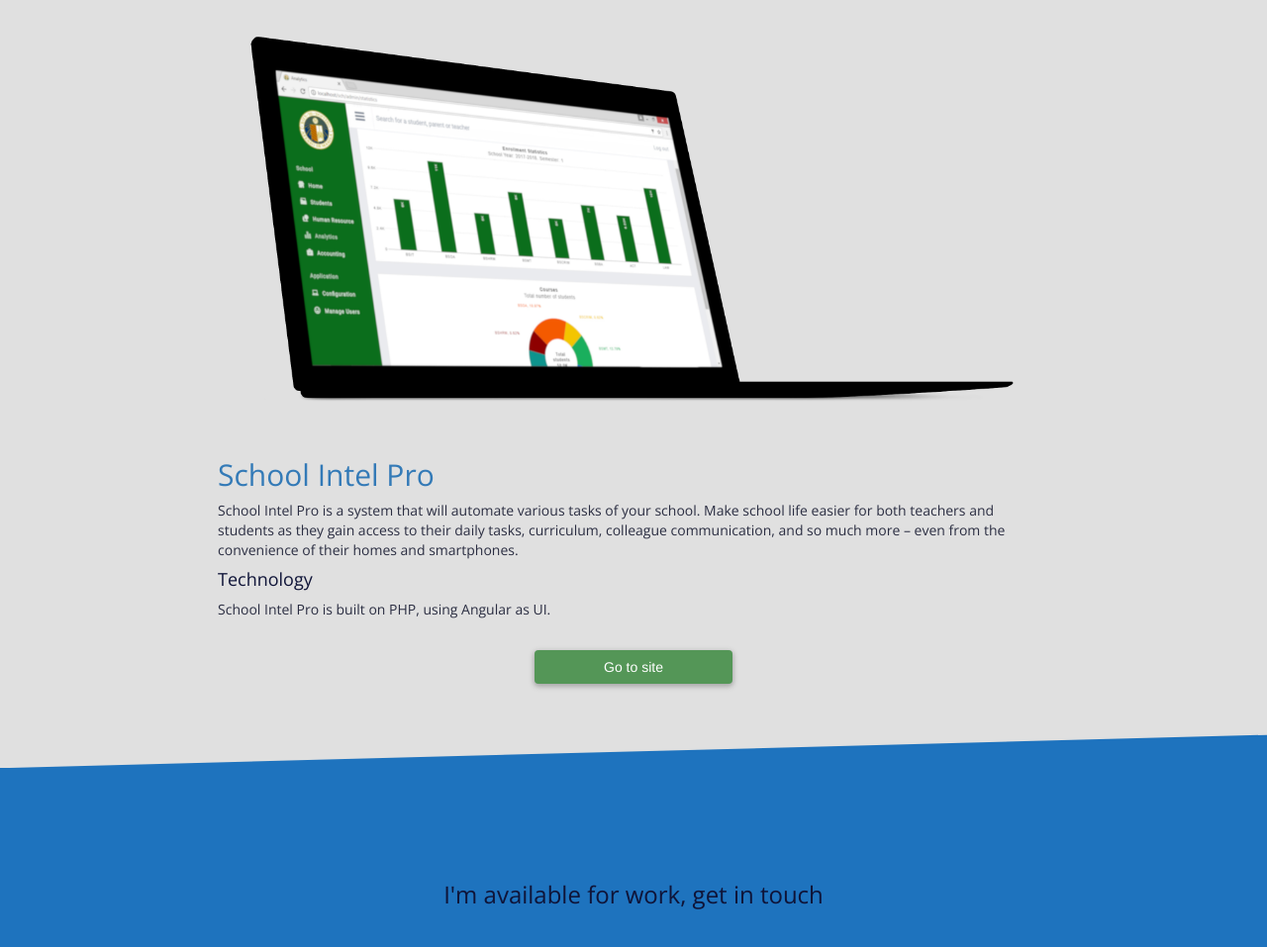
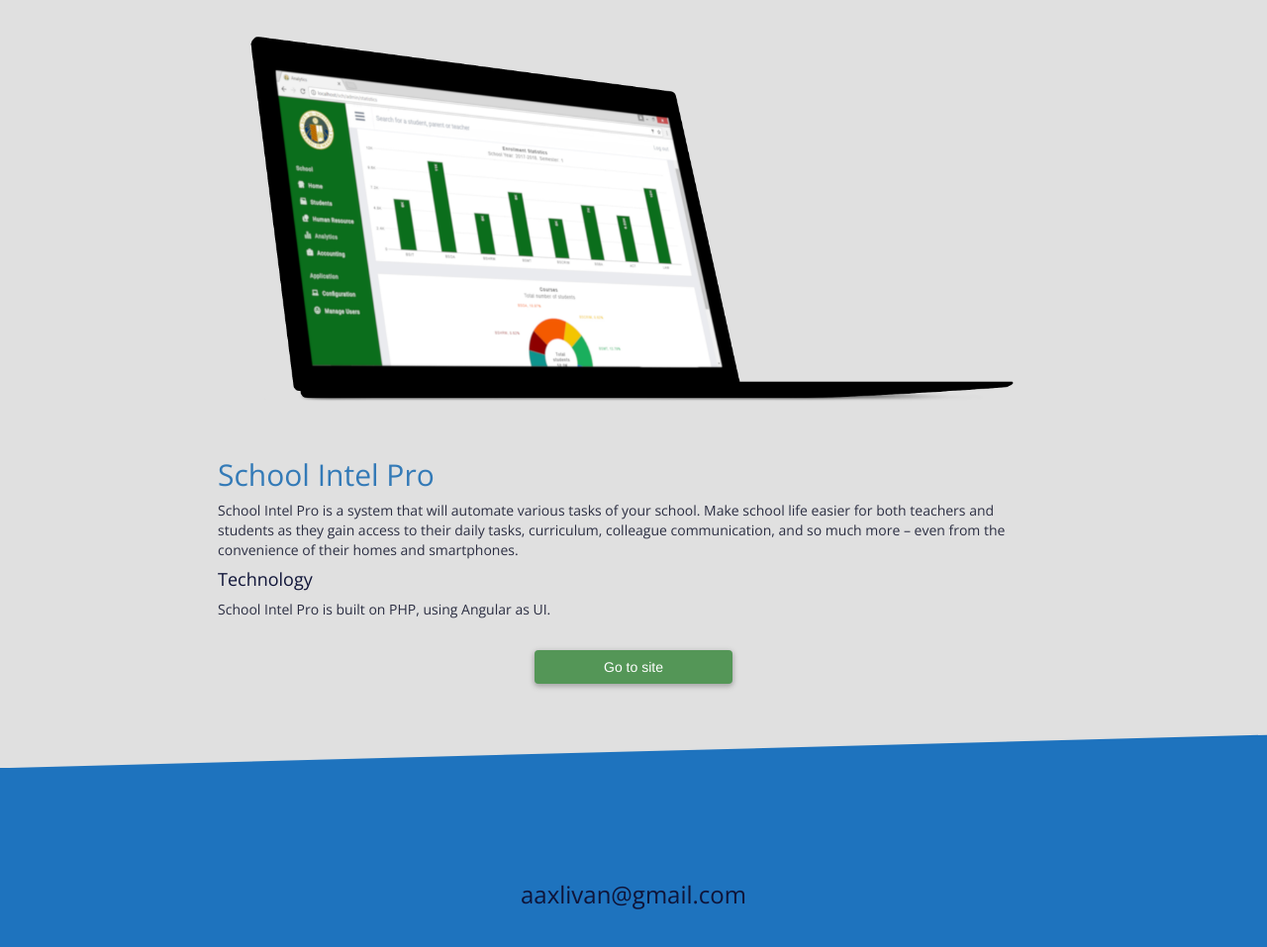
Before and after one commit to julienmae/julienmae.github.io, a plain HTML site: page index.html in a window 1280 px wide. Shown: the part 1865-2822 px from the top of the page at 99% size. Drawn offline with nearby package versions, Linux system fonts and the light colour scheme.

Commit message:
Update index.html

```diff
--- a/index.html
+++ b/index.html
@@ -127,7 +127,7 @@
 		      <div class="row row-footer text-center">
 		        <div class="col">
 		          <div style="margin:50px;">
-		            <h3 style="margin:50px 0 15px">I'm available for work, get in touch</h3>
+		            <h3 style="margin:50px 0 15px">aaxlivan@gmail.com</h3>
 
 		          </div>
 		        </div>
@@ -137,16 +137,7 @@
 
 
 		    </div>
-		<!--
-		    <div class="container-fluid">
 
-
-
-		    </div> -->
-
-		<!--    <div class="text-center">
-		        <p style="margin-top:20px"">*Also love building other things, like VBA macros, mobile applications, chat bots, and the odd motorbike...</p>
-		      </div> -->
 
 
 
```
